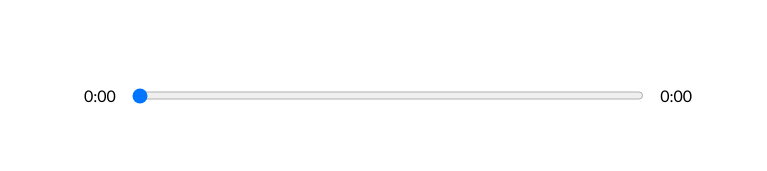
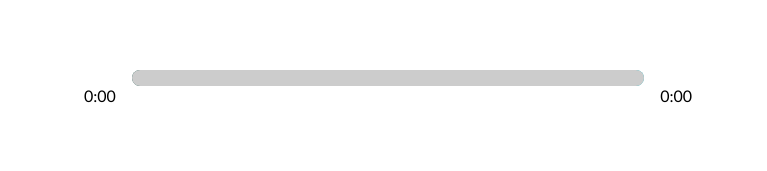
Before and after one commit to ghanashyamkamath/react-music-player, a React (Create React App) app: page / in a window 1280 px wide. Shown: the part 490-661 px from the top of the page, without its empty margins (252-1019 px from the left). Built offline with nearby package versions, Linux system fonts and the light colour scheme.

Commit message:
customizing input

```diff
--- a/src/App.js
+++ b/src/App.js
@@ -21,6 +21,7 @@
   const [songInfo,setSongInfo] = useState({
     currentTime: 0,
     duration:0,
+    animationPercentage:0,
   });
 
   const [libraryStatus,setLibraryStatus]=useState(false);
@@ -31,7 +32,13 @@
     const current = e.target.currentTime;
     const duration = e.target.duration;
     // console.log(duration)
-    setSongInfo({...songInfo,currentTime:current,duration:duration})
+    //calculate %
+    const roundedCurrent = Math.round(current);
+    const roundedDuration = Math.round(duration);
+    const animation = Math.round((roundedCurrent/roundedDuration)*100)
+    // console.log(animation)
+
+    setSongInfo({...songInfo,currentTime:current,duration:duration,animationPercentage:animation})
 
   }
   return (
--- a/src/components/Player.js
+++ b/src/components/Player.js
@@ -85,6 +85,11 @@
       Math.floor(time / 60) + ":" + ("0" + Math.floor(time % 60)).slice(-2)
     )
   }
+  //add styles
+
+  const trackAnim = {
+    transform: `translateX(${songInfo.animationPercentage}%)`
+  }
 
 
 
@@ -92,6 +97,8 @@
     <div className="players">
       <div className="time-control">
         <p>{getTime(songInfo.currentTime)}</p>
+
+        <div style={{background : `linear-gradient(to right,${currentSong.color[0]},${currentSong.color[1]})`}} className="track">
           <input
             onChange={dragHandler}
             min={0}
@@ -99,6 +106,9 @@
             value={songInfo.currentTime}
             type="range"
           />
+
+          <div style={trackAnim} className="animate-track"></div>
+        </div>
         <p>{songInfo.duration? getTime(songInfo.duration): "0:00"}</p>
       </div>
 
--- a/src/styles/_player.scss
+++ b/src/styles/_player.scss
@@ -11,7 +11,10 @@
     display:flex;
     input{
         width: 100%;
-        padding: 1rem 0rem;
+        -webkit-appearance: none;
+        background: transparent;
+        cursor: pointer;
+        // padding: 1rem 0rem;
     }
     p{
         padding: 1rem;
@@ -23,8 +26,36 @@
     align-items: center;
     padding: 1rem;
     width: 30%;
+    svg{
+    cursor: pointer;
+}
 
 }
-svg{
-    cursor: pointer;
+
+input[type="range"]:focus{
+    outline: none;
 }
+input[type="range"]::-webkit-slider-thumb{
+    -webkit-appearance: none;
+    height: 16px;
+    width: 16px;
+
+}
+.track{
+    background: lightblue;
+    width: 100%;
+    height: 1rem;
+    position: relative;
+    border-radius: 1rem;
+    overflow: hidden;
+}
+.animate-track{
+    background: rgb(204,204,204);
+    width: 100%;
+    height: 100%;
+    position: absolute;
+    top: 0;
+    left: 0;
+    transform: translateX(0%);
+    pointer-events: none
+}
```
Also changed, not shown: 1 other file (tests, documents, lock files or other folders). Lines whose indentation alone changed are shown as unchanged.
